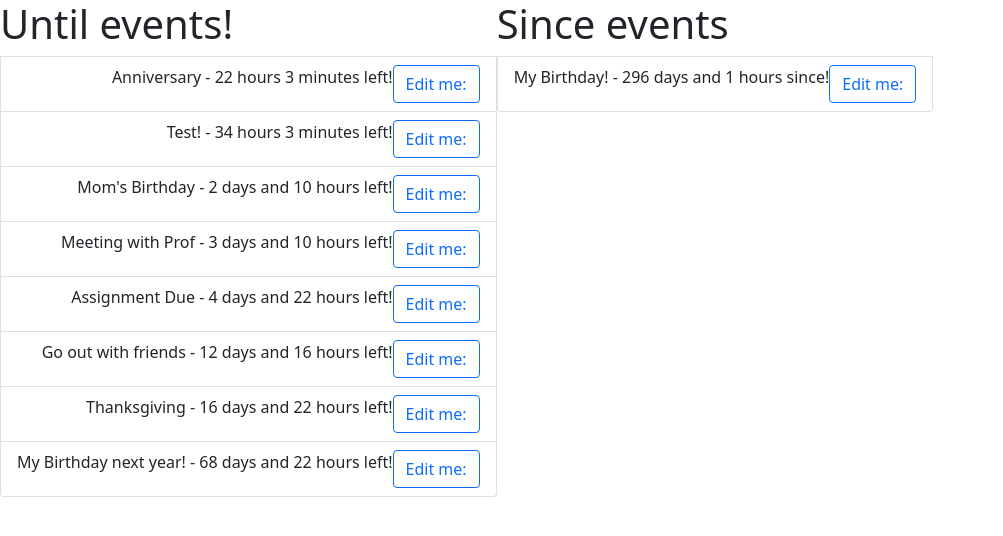
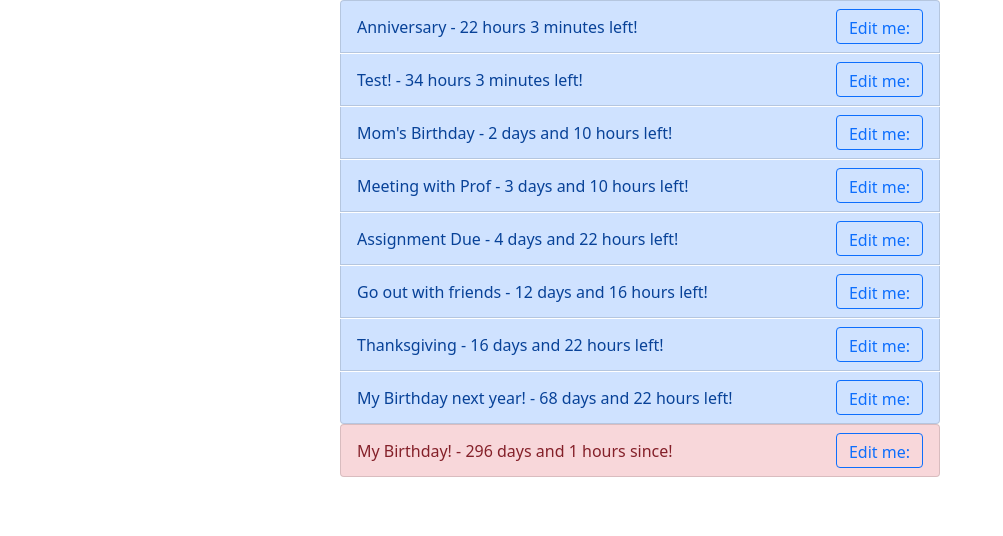
Before and after one commit to rydwhelchel/dnt-forget, a React (Create React App) app: page / in a window 1280 px wide. Shown: the top 536 px of the page, without its empty margins (0-1003 px from the left). Built offline with nearby package versions, Linux system fonts and the light colour scheme.

Commit message:
Formatting for tthe event list

```diff
--- a/src/App.js
+++ b/src/App.js
@@ -1,7 +1,7 @@
 import EventList from "./components/EventList";
 
 function App() {
-  //const args = JSON.parse(document.getElementById("data").text);
+  // const args = JSON.parse(document.getElementById("data").text);
   // Comment the above when using a local react app, comment the below args when using Flask to run your server
   // Fake events
   let args = {
--- a/src/components/EventList.js
+++ b/src/components/EventList.js
@@ -24,34 +24,28 @@ const EventList = ({ events }) => {
   };
 
   return (
-    <div className="listGroup">
-      <ListGroup as="ul">
-        <h1>Until events!</h1>
+    <div className="listContainer">
+      <ListGroup className="untilList">
         {events[0].map((event) => (
-          <ListGroup.Item
-            style={{ display: "flex" }}
-            className="listItem"
-            as="li"
-          >
+          <ListGroup.Item variant="primary">
+            <div className="listItem">
               {event.title} - {getDate(event.date)} left!
-            <Button style={{ alignSelf: "flex-end" }} variant="outline-primary">
+              <Button className="listButton" variant="outline-primary">
                 Edit me:
               </Button>
+            </div>
           </ListGroup.Item>
         ))}
       </ListGroup>
-      <ListGroup as="ul">
-        <h1>Since events</h1>
+      <ListGroup className="sinceList">
         {events[1].map((event) => (
-          <ListGroup.Item
-            style={{ display: "flex" }}
-            className="listItem"
-            as="li"
-          >
+          <ListGroup.Item variant="danger">
+            <div className="listItem">
               {event.title} - {getDate(event.date)} since!
-            <Button style={{ alignSelf: "flex-end" }} variant="outline-primary">
+              <Button className="listButton" variant="outline-primary">
                 Edit me:
               </Button>
+            </div>
           </ListGroup.Item>
         ))}
       </ListGroup>
--- a/src/static/List.css
+++ b/src/static/List.css
@@ -1,7 +1,24 @@
 .listItem {
-  display: "flex";
-  justify-content: flex-end;
+  display: flex;
+  flex-flow: row nowrap;
+  justify-content: space-between;
+  align-items: center;
 }
-.listGroup {
-  display: flex;
+.listContainer {
+  display: grid;
+  grid-template-columns: minmax(300px, 600px);
+  justify-content: center;
+  justify-items: center;
 }
+.untilList {
+  gap: 1px;
+  width: 100%;
+}
+.sinceList {
+  gap: 1px;
+  width: 100%;
+}
+.listButton {
+  height: 35px;
+  align-content: center;
+}
```
Also changed, not shown: 1 other file (tests, documents, lock files or other folders). Lines whose indentation alone changed are shown as unchanged.
